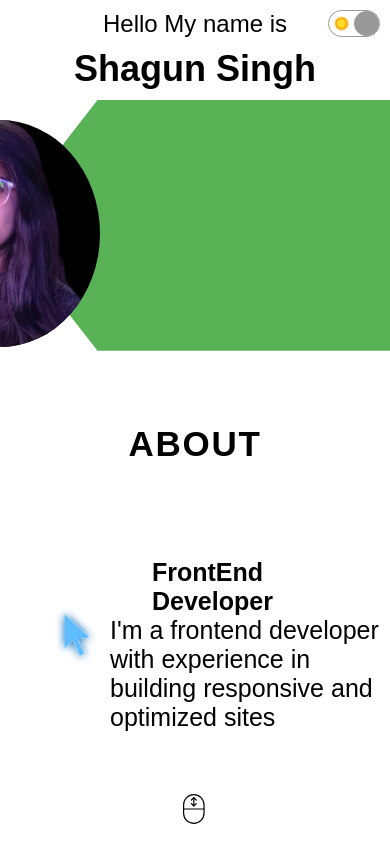
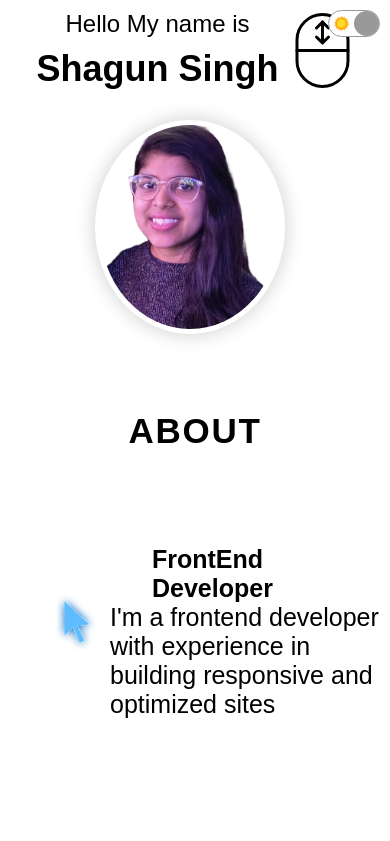
Before and after one commit to shagun2003/Portfolio, a React (Create React App) app: page / in a window 390 px wide. Shown: the top 841 px of the page. Built offline with nearby package versions, Linux system fonts and the light colour scheme; a web font is replaced by a local one.

Commit message:
Update Intro.css

```diff
--- a/src/Component/Intro/Intro.css
+++ b/src/Component/Intro/Intro.css
@@ -2,7 +2,6 @@
 .i {
     display: flex;
     height: 100vh;
-    flex-direction: row;
 }
 
 .i-left {
@@ -65,16 +64,30 @@
 }
 
 .i-ima {
-    width: 100%;
-    max-width: 400px;
+    width: 80%;
+    max-width: 300px;
     height: auto;
     border-radius: 50%;
     position: absolute;
-    background-color: black;
+    top: 50%;
     right: 50%;
-    transform: translateX(50%);
-    top: 50%;
-    transform: translate(-50%, -50%);
+    transform: translate(50%, -50%);
+    object-fit: cover;
+    background-color: white; /* Added to show the borders of the image */
+    padding: 5px; /* White border around the image */
+    box-shadow: 0 0 20px rgba(0, 0, 0, 0.2); /* Optional shadow */
+}
+
+/* Green Background */
+.i-b {
+    clip-path: polygon(100% 0%, 100% 51%, 100% 100%, 25% 100%, 0% 50%, 25% 0%);
+    background-color: #59b256;
+    width: 100%;
+    height: 100%;
+    position: absolute;
+    top: 0;
+    right: 0;
+    z-index: -1; /* Send the background behind the image */
 }
 
 /* Tablet View (less than 768px) */
@@ -90,11 +103,11 @@
     }
 
     .i-ima {
-        width: 80%;
-        max-width: 300px;
+        width: 70%;
+        max-width: 250px;
         top: auto;
         bottom: 20px;
-        transform: translate(-50%, 0);
+        transform: translateX(50%);
     }
 
     .i-left-wrapper {
@@ -136,10 +149,9 @@
     }
 
     .i-ima {
-        width: 80%;
-        max-width: 200px;
+        width: 70%;
+        max-width: 180px;
         height: auto;
-        top: auto;
         margin-top: 20px;
         position: static;
     }
@@ -148,20 +160,3 @@
         display: none;
     }
 }
-
-.i-b {
-    clip-path: polygon(100% 0%, 100% 51%, 100% 100%, 25% 100%, 0% 50%, 25% 0%);
-    background-color: #59b256;
-    width: 100%;
-    height: 100%;
-    position: absolute;
-    top: 0;
-    right: 0;
-}
-
-.i-scroll {
-    width: 30px;
-    height: 30px;
-    position: absolute;
-    bottom: 20px;
-}
```
